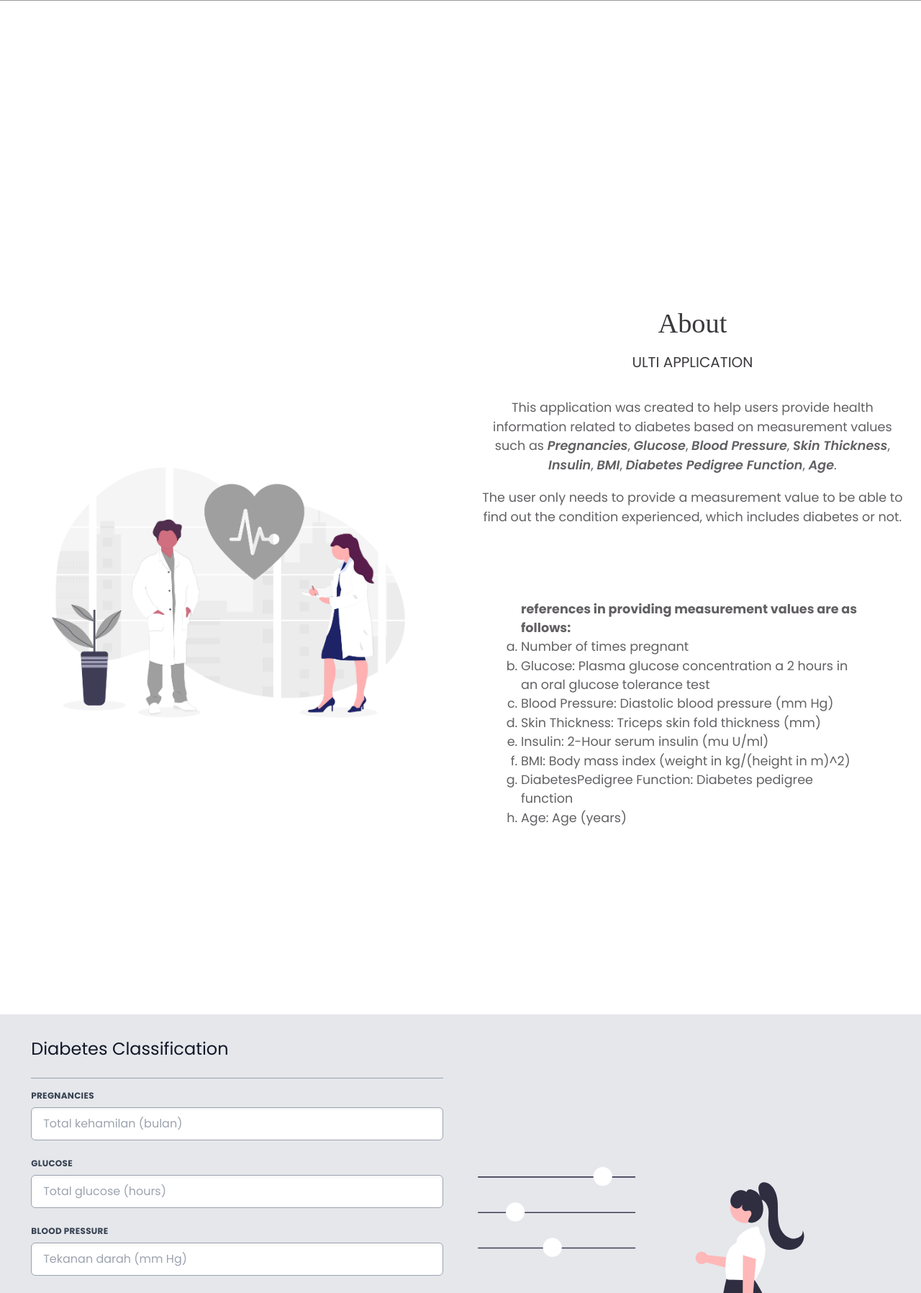
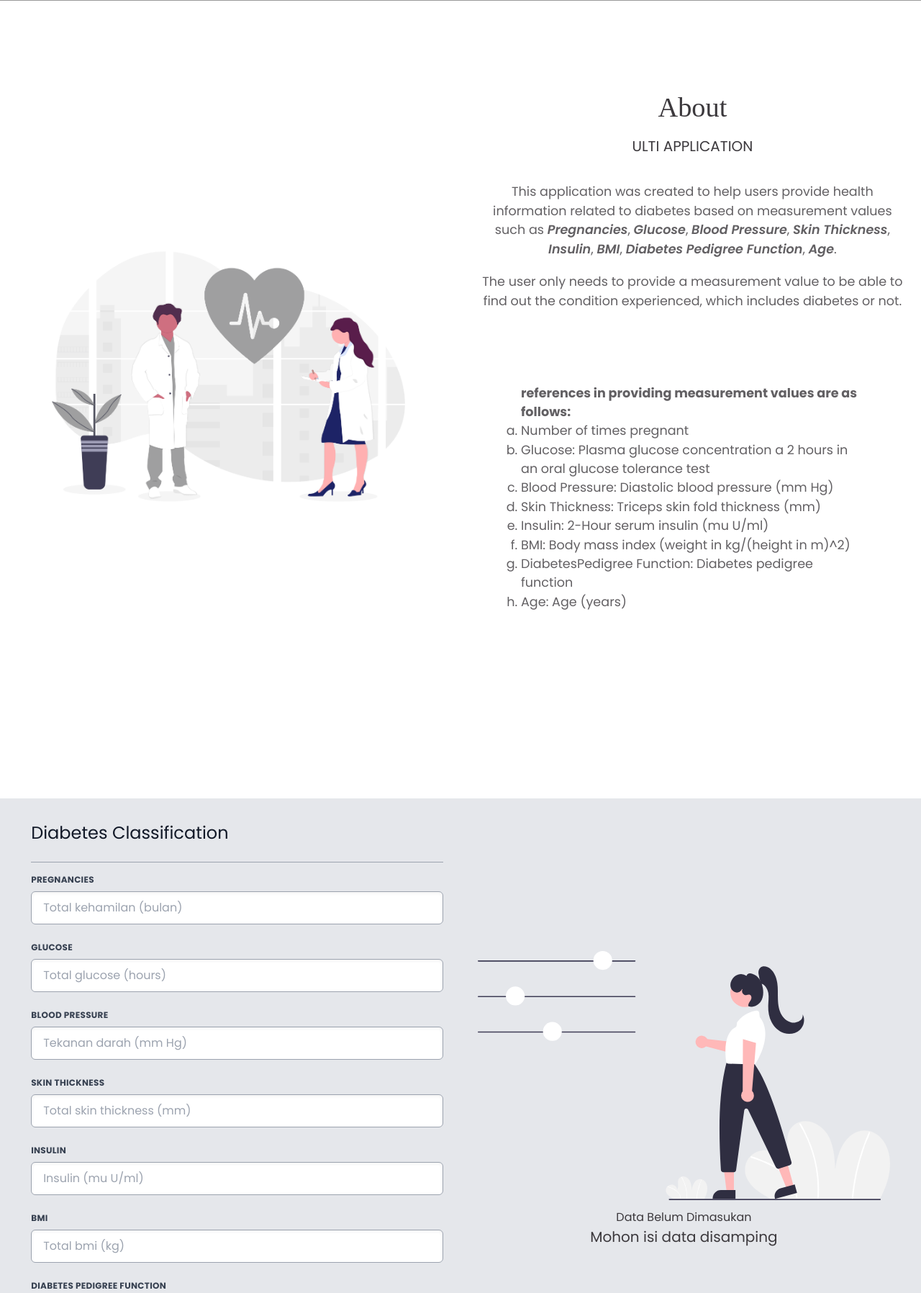
Before and after one commit to Kelompok-ular-3/web-diabetes, a Flask app: page / in a window 1280 px wide. Shown: the part 799-2595 px from the top of the page at 72% size. Run offline with Flask 2, Linux system fonts and the light colour scheme; some libraries are stand-ins or nearby versions; some web fonts are replaced.

Commit message:
edit halaman about

```diff
--- a/templates/index.html
+++ b/templates/index.html
@@ -172,7 +172,7 @@
         }
 
         .about {
-        margin-top: 300px;
+        margin-top: 0%;
         padding: 4.5rem 0;
         min-height: 100vh;
         }
```
